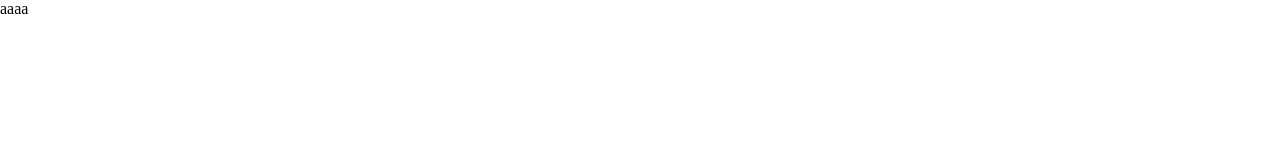
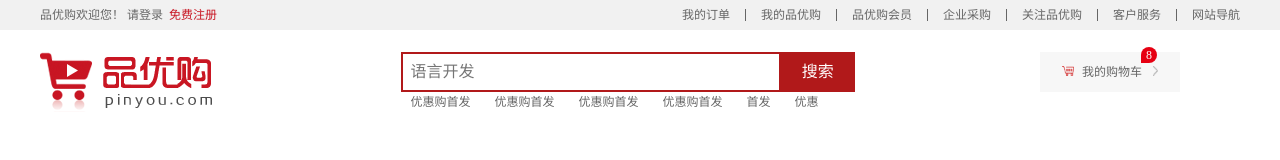
Before and after one commit to PradaZD/HM-, a website: page shopping/index.html in a window 1280 px wide. Drawn offline with nearby package versions, Linux system fonts and the light colour scheme.

Commit message:
首页完成头部布局和样式

```diff
--- /dev/null
+++ b/shopping/css/index.css
@@ -0,0 +1,132 @@
+.w {
+  width: 1200px;
+  margin: 0 auto;
+}
+.section {
+  height: 30px;
+  line-height: 30px;
+  background-color: #f1f1f1;
+}
+.section_content {
+  display: flex;
+  flex-direction: row;
+  justify-content: space-between;
+  height: 100%;
+  font-size: 12px;
+  font-weight: 350;
+  color: #666666;
+}
+.left a {
+  text-decoration: none;
+  color: #c81623;
+  cursor: pointer;
+}
+.right ul {
+  display: flex;
+  flex-direction: row;
+  justify-content: flex-end;
+  margin: 0;
+  padding: 0;
+}
+li {
+  list-style: none;
+}
+li:nth-child(even) {
+  width: 1px;
+  height: 12px;
+  margin: 9px 15px 0;
+  background-color: #666;
+}
+/* 2.header */
+.header {
+  display: flex;
+  flex-direction: row;
+  justify-content: space-between;
+  height: 105px;
+  padding: 22px 0;
+  box-sizing: border-box;
+}
+.logo {
+  width: 175px;
+  height: 60px;
+  background: url(../images/register/logo拷贝2.png) no-repeat;
+}
+.search {
+  display: flex;
+  flex-direction: row;
+  width: 454px;
+  height: 40px;
+  line-height: 40px;
+  box-sizing: border-box;
+}
+.search input {
+  flex: 5;
+  padding-left: 8px;
+  border: 2px solid #b1191a;
+}
+.search_btn {
+  flex: 1;
+  text-align: center;
+  color: #ffffff;
+  background-color: #b1191a;
+}
+.shopCart {
+  position: relative;
+  width: 140px;
+  height: 40px;
+  line-height: 40px;
+  margin-right: 60px;
+  text-align: center;
+  font-size: 12px;
+  color: #666666;
+  background-color: #f7f7f7;
+}
+.shopCart i {
+  font-style: normal;
+}
+.count {
+  position: absolute;
+  top: -5px;
+  right: 23px;
+  width: 16px;
+  height: 16px;
+  line-height: 16px;
+  text-align: center;
+  color: #ffffff;
+  background-color: #e60012;
+  border-radius: 10px 10px 10px 0;
+}
+/* 伪元素插入图片 */
+.shopCart::before {
+  content: '';
+  /* 注意这里不要设置成block，否则会把后面的内容挤到下一行去 */
+  display: inline-block;
+  margin-right: 5px;
+  /* 定义元素宽高 */
+  width: 12px;
+  height: 10px;
+  background-image: url(../images/home/shopCart.png);
+  background-size: 100% 100%;
+}
+.shopCart::after {
+  content: '';
+  display: inline-block;
+  margin-left: 8px;
+  width: 5px;
+  height: 10px;
+  background-image: url(../images/home/arrowRight.png);
+  background-size: 100%;
+}
+.link{
+  margin-left:10px;
+}
+.link > a {
+  margin-right:20px;
+  font-size: 12px;
+  text-decoration: none;
+  color: #666666;
+  cursor: pointer;
+}
+.link > a:hover {
+  color: #c81623;
+}
--- a/shopping/index.html
+++ b/shopping/index.html
@@ -6,12 +6,59 @@
     <meta name="viewport" content="width=device-width, initial-scale=1.0" />
     <title>品优购</title>
     <!-- 引入初始化样式 -->
-    <link
-      rel="stylesheet"
-      href="node_modules/normalize.css/normalize.css"
-    />
+    <link rel="stylesheet" href="node_modules/normalize.css/normalize.css" />
+    <link rel="shortcut icon" href="favicon.ico" />
+    <link rel="stylesheet" href="css/index.css" />
   </head>
   <body>
-    aaaa
+    <div>
+      <div class="section">
+        <div class="section_content w">
+          <div class="left">
+            品优购欢迎您！&nbsp;请登录&nbsp;
+            <a href="register.html">免费注册</a>
+          </div>
+          <div class="right">
+            <ul>
+              <li>我的订单</li>
+              <li></li>
+              <li>我的品优购</li>
+              <li></li>
+              <li>品优购会员</li>
+              <li></li>
+              <li>企业采购</li>
+              <li></li>
+              <li>关注品优购</li>
+              <li></li>
+              <li>客户服务</li>
+              <li></li>
+              <li>网站导航</li>
+            </ul>
+          </div>
+        </div>
+      </div>
+      <div class="header w">
+        <a class="logo" href="#"></a>
+        <div>
+          <div class="search">
+            <input type="text" placeholder="语言开发" />
+            <div class="search_btn">搜索</div>
+          </div>
+          <div class="link">
+            <a href="#">优惠购首发</a>
+            <a href="#">优惠购首发</a>
+            <a href="#">优惠购首发</a>
+            <a href="#">优惠购首发</a>
+            <a href="#">首发</a>
+            <a href="#">优惠</a>
+          </div>
+        </div>
+        <div class="shopCart">
+          我的购物车
+          <i class="count">8</i>
+        </div>
+      </div>
+      <div class="nav"></div>
+    </div>
   </body>
 </html>
```
Also changed, not shown: shopping/images/home/arrowRight.png (added), shopping/images/home/shopCart.png (added).
